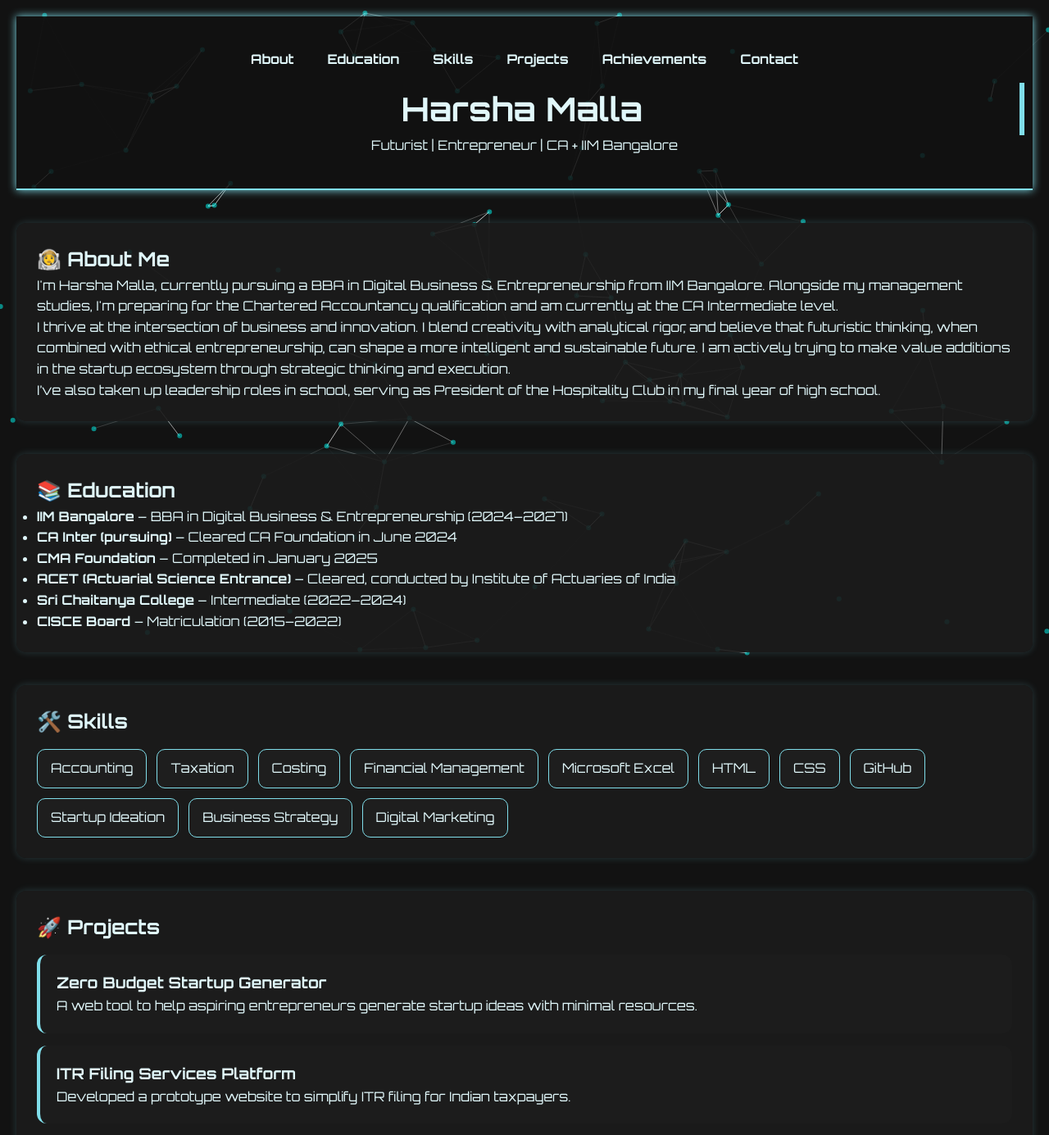
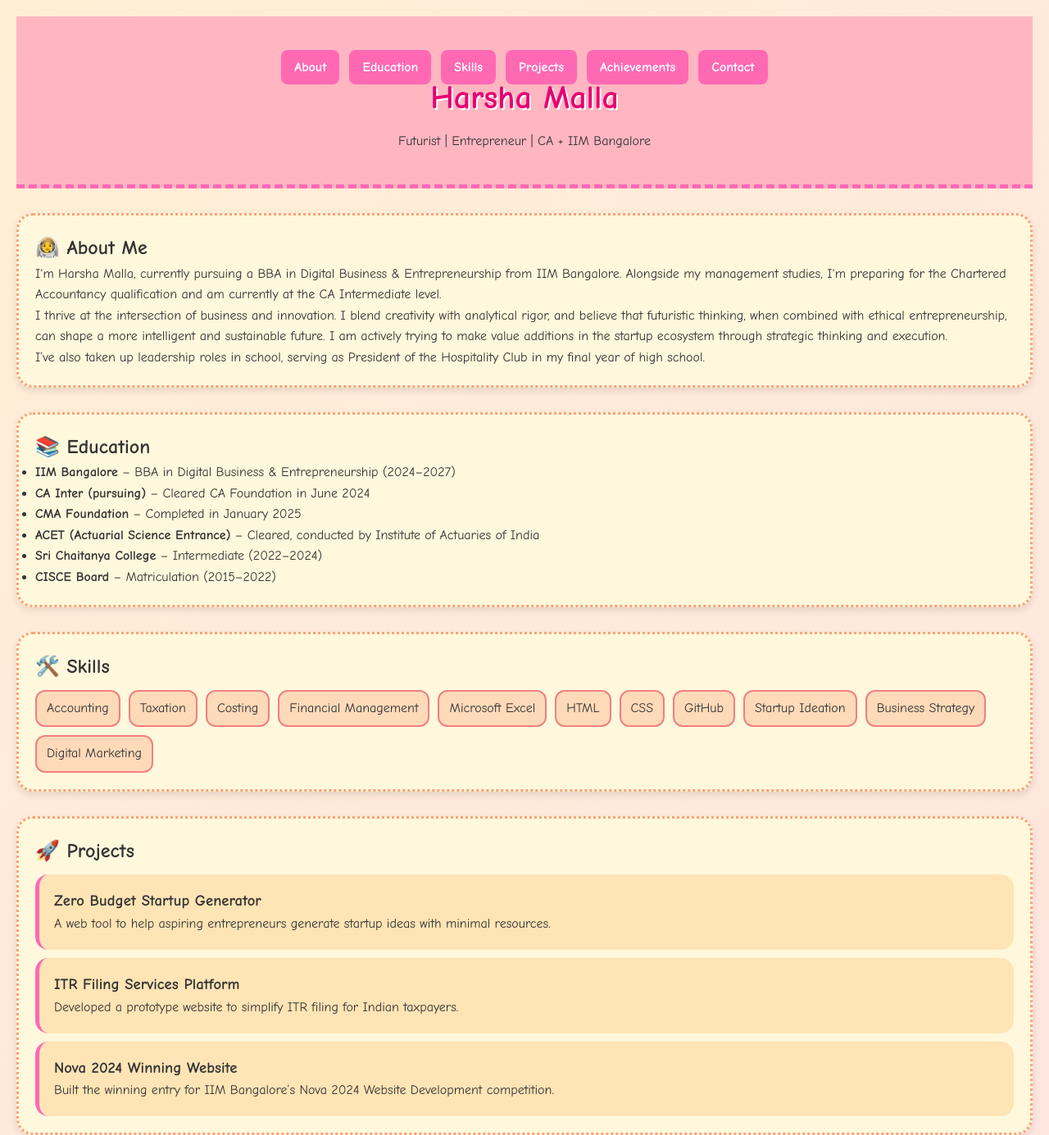
Before and after one commit to dinesh2005a/resume-website, a plain HTML site: page index.html in a window 1280 px wide. Shown: the top 1385 px of the page at 82% size. Drawn offline with nearby package versions, Linux system fonts and the light colour scheme.

Commit message:
Update style.css

```diff
--- a/style.css
+++ b/style.css
@@ -1,4 +1,6 @@
-/* Softer Futuristic Resume Site CSS */
+/* Fun & Animated Resume Site CSS */
+
+@import url('https://fonts.googleapis.com/css2?family=Comic+Neue:wght@400;700&display=swap');
 
 * {
   margin: 0;
@@ -8,136 +10,128 @@
 }
 
 body {
-  background-color: #121212;
-  color: #e0f7fa;
-  font-family: 'Orbitron', sans-serif;
+  background: linear-gradient(135deg, #ffefd5, #ffe4e1);
+  color: #333;
+  font-family: 'Comic Neue', cursive;
   line-height: 1.6;
   padding: 20px;
-  position: relative;
-  z-index: 1;
 }
 
 #particles-js {
-  position: fixed;
-  top: 0;
-  left: 0;
-  height: 100%;
-  width: 100%;
-  z-index: 0;
-}
-
-header, section, footer {
-  position: relative;
-  z-index: 1;
+  display: none; /* Disable particles for a lighter look */
 }
 
 header {
   text-align: center;
   padding: 40px 10px;
-  background: rgba(18, 18, 18, 0.85);
-  border-bottom: 2px solid #80deea;
-  box-shadow: 0 0 10px #80deea;
+  background-color: #ffb6c1;
+  border-bottom: 5px dashed #ff69b4;
+  animation: popFade 2s ease-in-out;
+}
+
+@keyframes popFade {
+  0% { transform: scale(0.9); opacity: 0; }
+  100% { transform: scale(1); opacity: 1; }
 }
 
 h1.typewriter {
   font-size: 2.5rem;
-  overflow: hidden;
-  border-right: .15em solid #80deea;
-  white-space: nowrap;
-  margin: 0 auto;
-  animation: typing 2s steps(30, end), blink-caret 0.75s step-end infinite;
+  color: #e60073;
+  text-shadow: 2px 2px #fff;
+  animation: bounce 1.5s infinite;
 }
 
-@keyframes typing {
-  from { width: 0 }
-  to { width: 100% }
-}
-
-@keyframes blink-caret {
-  0%, 100% { border-color: transparent }
-  50% { border-color: #80deea; }
+@keyframes bounce {
+  0%, 100% { transform: translateY(0); }
+  50% { transform: translateY(-10px); }
 }
 
 nav ul {
   display: flex;
   justify-content: center;
   list-style: none;
-  gap: 15px;
-  margin-bottom: 15px;
+  gap: 12px;
+  margin-top: 10px;
   flex-wrap: wrap;
 }
 
 nav ul li a {
-  color: #e0f7fa;
+  background-color: #ff69b4;
+  color: #fff;
   text-decoration: none;
   font-weight: bold;
-  padding: 8px 12px;
-  border: 1px solid transparent;
+  padding: 10px 14px;
   border-radius: 8px;
   transition: all 0.3s ease;
+  border: 2px dashed transparent;
 }
 
 nav ul li a:hover {
-  background-color: #80deea;
-  color: #121212;
-  border: 1px solid #80deea;
-  box-shadow: 0 0 10px #80deea;
+  background-color: #fff;
+  color: #ff69b4;
+  border: 2px dashed #ff69b4;
 }
 
 section {
-  margin: 40px 0;
-  padding: 25px;
-  background-color: rgba(28, 28, 28, 0.9);
-  border-radius: 12px;
-  box-shadow: 0 0 10px rgba(128, 222, 234, 0.2);
+  margin: 30px 0;
+  padding: 20px;
+  background-color: #fff8dc;
+  border-radius: 20px;
+  border: 3px dotted #ffa07a;
+  box-shadow: 0 4px 10px rgba(0,0,0,0.1);
+  animation: floatIn 1s ease;
+}
+
+@keyframes floatIn {
+  0% { transform: translateY(20px); opacity: 0; }
+  100% { transform: translateY(0); opacity: 1; }
 }
 
 .skills-list {
   display: flex;
   flex-wrap: wrap;
-  gap: 12px;
+  gap: 10px;
   list-style: none;
-  margin-top: 15px;
+  margin-top: 10px;
 }
 
 .skills-list li {
-  padding: 10px 16px;
-  border: 1px solid #80deea;
-  border-radius: 10px;
-  background-color: #1e1e1e;
-  transition: all 0.3s ease;
-  color: #e0f7fa;
+  background-color: #ffdab9;
+  color: #333;
+  padding: 8px 12px;
+  border: 2px solid #f08080;
+  border-radius: 12px;
+  transition: all 0.2s ease;
 }
 
 .skills-list li:hover {
-  transform: scale(1.05);
-  box-shadow: 0 0 8px #80deea;
-  background-color: #80deea;
-  color: #121212;
+  transform: rotate(-2deg) scale(1.1);
+  background-color: #fff0f5;
+  border-color: #ff69b4;
 }
 
 .card {
-  background-color: #1c1c1c;
-  border-left: 4px solid #80deea;
-  padding: 20px;
-  border-radius: 12px;
-  margin: 15px 0;
-  transition: transform 0.3s ease, box-shadow 0.3s ease;
-  color: #e0f7fa;
+  background-color: #ffe4b5;
+  border-left: 5px solid #ff69b4;
+  padding: 18px;
+  border-radius: 16px;
+  margin-top: 10px;
+  transition: transform 0.3s ease;
 }
 
 .card:hover {
-  transform: translateY(-4px);
-  box-shadow: 0 0 12px #80deea;
+  transform: scale(1.02) rotate(1deg);
+  box-shadow: 0 0 10px #ff69b4;
 }
 
 footer {
   text-align: center;
-  padding: 20px;
-  color: #aaa;
+  margin-top: 30px;
+  padding: 15px;
   font-size: 0.9rem;
-  border-top: 1px solid #80deea;
-  margin-top: 40px;
+  color: #666;
+  background-color: #ffe4e1;
+  border-top: 2px dashed #ff69b4;
 }
 
 @media (max-width: 768px) {
@@ -150,10 +144,6 @@ footer {
   }
   .skills-list {
     flex-direction: column;
-    align-items: flex-start;
-  }
-  .card {
-    padding: 15px;
   }
 }
 
@@ -161,9 +151,6 @@ footer {
   body {
     padding: 10px;
   }
-  nav ul li a {
-    font-size: 14px;
-  }
   section {
     padding: 15px;
   }
```
